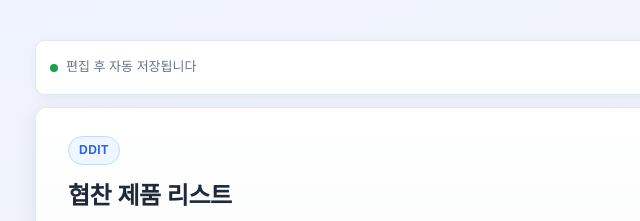
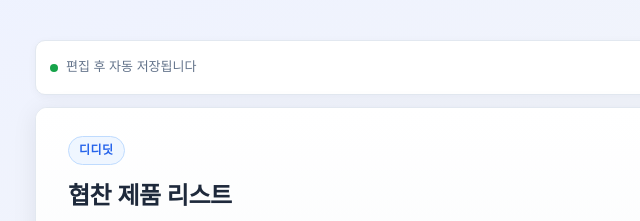
Before and after one commit to Mansejin/works-site, a plain HTML site: page dddit/productlist/index.html in a window 1280 px wide. Shown: the top 221 px of the page, 145-785 px from the left. Drawn offline with Linux system fonts and the light colour scheme; a web font is replaced by a local one.

Commit message:
Change badge label to 디디딧

```diff
--- a/dddit/productlist/index.html
+++ b/dddit/productlist/index.html
@@ -474,7 +474,7 @@
 
     <div class="card">
       <div class="card-header">
-        <span class="badge">DDIT</span>
+        <span class="badge">디디딧</span>
         <h1>협찬 제품 리스트</h1>
         <p class="subtitle">제닉스 데스크테리어 · 오비스 모션데스크(1400×750) 외 추가 협찬 희망 제품</p>
         <div class="meta">
```
